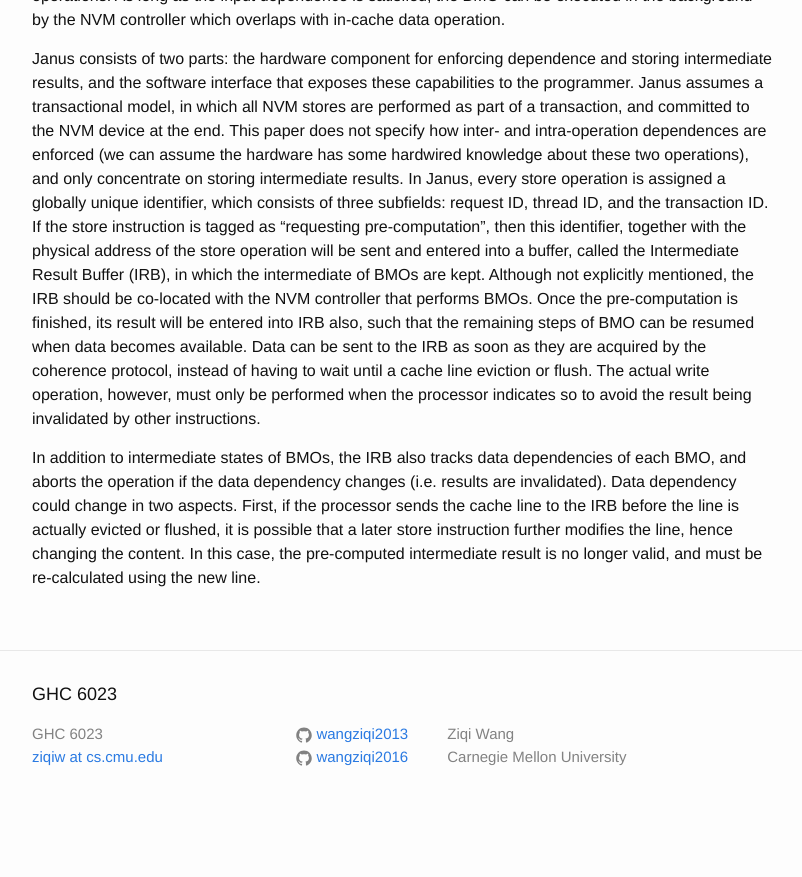
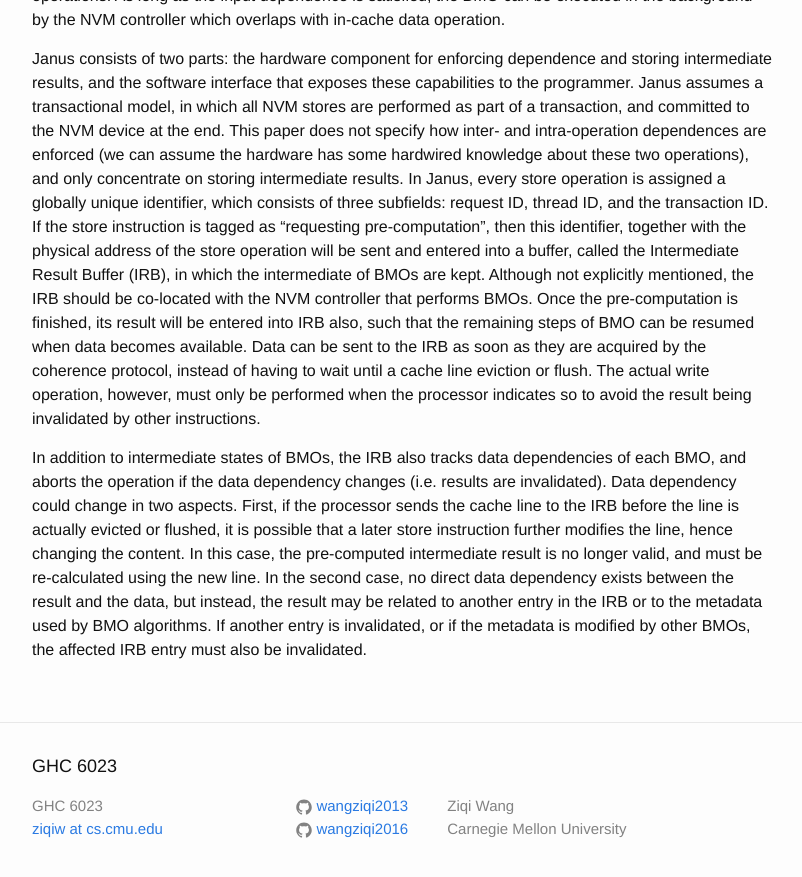
Before and after one commit to wangziqi2013/wangziqi2013.github.io, a Jekyll site: the page built from _posts/2019-07-29-janus.markdown, in a window 1280 px wide and 900 px high, scrolled down 1225 px. Shown: the top 877 px of the window, without its empty margins (238-1040 px from the left). Built offline with Jekyll 4.4.1, drawn with Linux system fonts in a browser that asks for light colours; before the commit the page ends 2053 px from its top, so only the background shows below that.

Commit message:
Adding second case of invalidation

```diff
--- a/_posts/2019-07-29-janus.markdown
+++ b/_posts/2019-07-29-janus.markdown
@@ -61,4 +61,7 @@ In addition to intermediate states of BMOs, the IRB also tracks data dependencie
 if the data dependency changes (i.e. results are invalidated). Data dependency could change in two aspects. First, if
 the processor sends the cache line to the IRB before the line is actually evicted or flushed, it is possible that a
 later store instruction further modifies the line, hence changing the content. In this case, the pre-computed intermediate
-result is no longer valid, and must be re-calculated using the new line.
+result is no longer valid, and must be re-calculated using the new line. In the second case, no direct data dependency exists
+between the result and the data, but instead, the result may be related to another entry in the IRB or to the metadata
+used by BMO algorithms. If another entry is invalidated, or if the metadata is modified by other BMOs, the affected
+IRB entry must also be invalidated.
```
